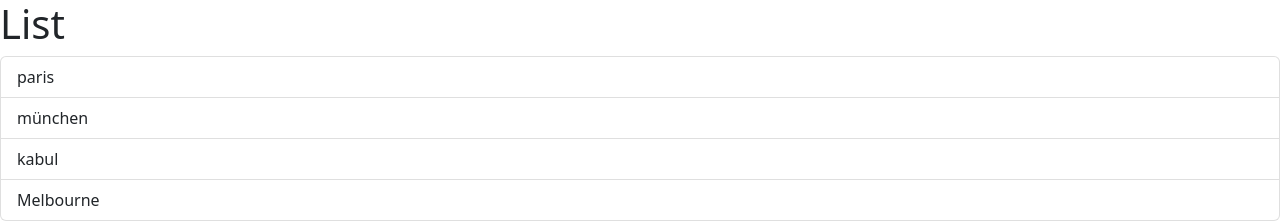
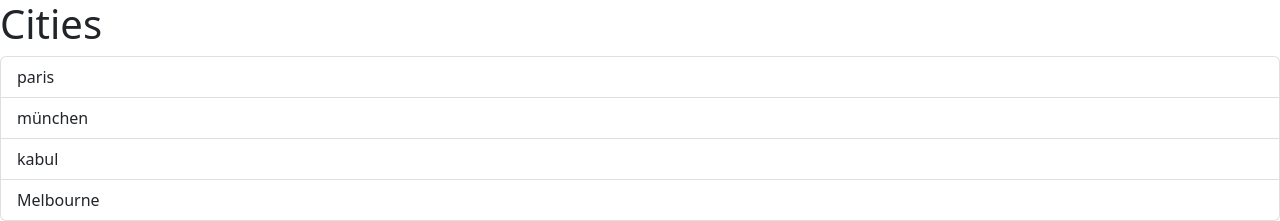
Before and after one commit to entemitmesser/kinovergleich, a React (Vite) app: page / in a window 1280 px wide. Shown: the top 221 px of the page. Built offline with nearby package versions, Linux system fonts and the light colour scheme.

Commit message:
React UI headline changed

```diff
--- a/src/components/ListGroup.tsx
+++ b/src/components/ListGroup.tsx
@@ -6,7 +6,7 @@ function ListGroup() {
 
   return (
     <>
-      <h1>List</h1>
+      <h1>Cities</h1>
       <ul className="list-group">
         {cities.map((item, index) => (
           <li
```
